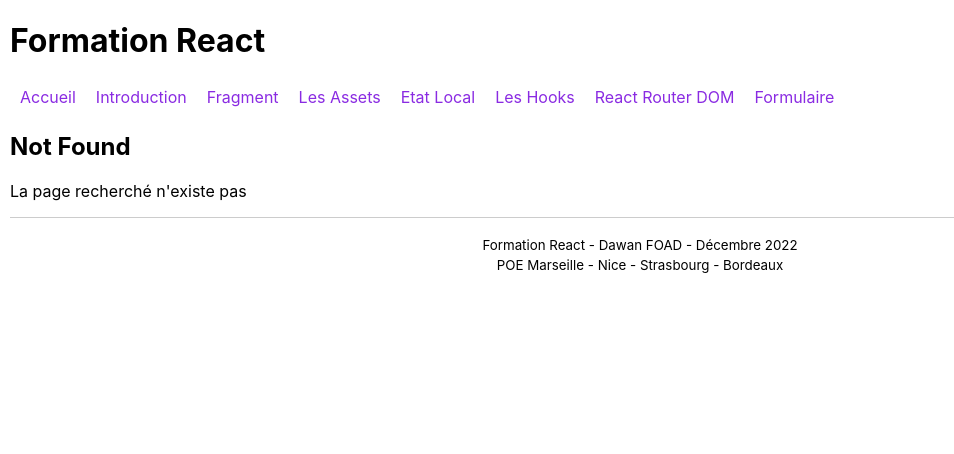
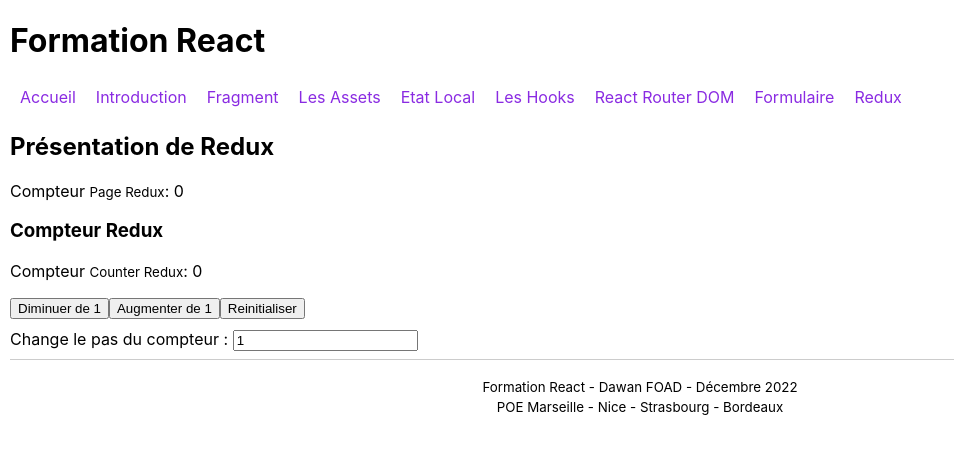
Before and after one commit to ToNnNo/reactW49, a React (Create React App) app: page /redux in a window 1280 px wide. Shown: the top 454 px of the page, without its empty margins (0-954 px from the left). Built offline with nearby package versions, Linux system fonts and the light colour scheme.

Commit message:
Redux: présentation, configuration, exemple

```diff
--- a/package.json
+++ b/package.json
@@ -3,11 +3,13 @@
   "version": "0.1.0",
   "private": true,
   "dependencies": {
+    "@reduxjs/toolkit": "^1.9.1",
     "@testing-library/jest-dom": "^5.16.5",
     "@testing-library/react": "^13.4.0",
     "@testing-library/user-event": "^13.5.0",
     "react": "^18.2.0",
     "react-dom": "^18.2.0",
+    "react-redux": "^8.0.5",
     "react-router-dom": "^6.4.4",
     "react-scripts": "5.0.1",
     "web-vitals": "^2.1.4"
--- /dev/null
+++ b/src/app/store.js
@@ -0,0 +1,8 @@
+import { configureStore } from "@reduxjs/toolkit";
+import counterSlice from "../slice/counterSlice";
+
+export default configureStore({
+  reducer: {
+    counter: counterSlice
+  }
+})
--- /dev/null
+++ b/src/component/CounterRedux.js
@@ -0,0 +1,36 @@
+import { useState } from "react";
+import { useDispatch, useSelector } from "react-redux";
+import { decrease, increase, reset } from "../slice/counterSlice";
+
+export default function CounterRedux() {
+  // useSelector permet de demander un "state" se trouvant dans le store
+  const counter = useSelector( (state) => state.counter );
+  // useDispatch permet de déclencher les actions du reducer du store (fusion de l'ensemble des reducers fournis au store)
+  const dispatch = useDispatch();
+
+  const [step, setStep] = useState(1);
+
+  function dataChange(e) {
+    const value = e.target.value <= 0 ? 1 : e.target.value;
+    setStep( value );
+  }
+
+  return (
+    <>
+      <h3>Compteur Redux</h3>
+
+      <p>Compteur <small>Counter Redux</small>: { counter.value }</p>
+
+      <button onClick={ () => { dispatch(decrease({ step })) } }>Diminuer de { step }</button>
+      <button onClick={ () => { dispatch(increase({ step })) } }>Augmenter de { step }</button>
+
+      <button onClick={ () => { dispatch(reset()) } }>Reinitialiser</button>
+
+      <div style={{marginTop: '10px'}}>
+        <label htmlFor="step">Change le pas du compteur : </label>
+        <input type="number" name="step" id="step" min="1" value={step} onChange={ dataChange } />
+      </div>
+    </>
+  )
+
+}
--- a/src/index.js
+++ b/src/index.js
@@ -4,13 +4,17 @@ import './index.css';
 import App from './App';
 import reportWebVitals from './reportWebVitals';
 import { BrowserRouter } from 'react-router-dom';
+import { Provider } from 'react-redux';
+import store from './app/store';
 
 const root = ReactDOM.createRoot(document.getElementById('root'));
 root.render(
   <React.StrictMode>
-    <BrowserRouter>
-      <App />
-    </BrowserRouter>
+    <Provider store={store}>
+      <BrowserRouter>
+        <App />
+      </BrowserRouter>
+    </Provider>
   </React.StrictMode>
 );
 
--- /dev/null
+++ b/src/page/Redux.js
@@ -0,0 +1,16 @@
+import CounterRedux from "../component/CounterRedux";
+import { useSelector } from 'react-redux';
+
+export default function Redux() {
+  const counter = useSelector( (state) => state.counter );
+
+  return (
+    <>
+      <h2>Présentation de Redux</h2>
+
+      <p>Compteur <small>Page Redux</small>: { counter.value }</p>
+
+      <CounterRedux />
+    </>
+  );
+}
--- a/src/router/Main.js
+++ b/src/router/Main.js
@@ -9,6 +9,7 @@ import RouterDOM from "../page/RouterDOM";
 import DetailUser from "../page/DetailUser";
 import NotFound from "../page/error/NotFound";
 import Formulaire from "../page/Formulaire";
+import Redux from "../page/Redux";
 
 export default function Main() {
   return (
@@ -22,6 +23,7 @@ export default function Main() {
       <Route path="user/:id" element={ <DetailUser />} />
       <Route path="router/*" element={ <RouterDOM /> } />
       <Route path="formulaire" element={ <Formulaire /> } />
+      <Route path="redux" element={ <Redux /> } />
 
       <Route path="*" element={ <NotFound /> } />
     </Routes>
--- a/src/router/Nav.js
+++ b/src/router/Nav.js
@@ -28,6 +28,9 @@ export default function Nav() {
         <li>
           <Link to="/formulaire">Formulaire</Link>
         </li>
+        <li>
+          <Link to="/redux">Redux</Link>
+        </li>
       </ul>
     </nav>
   );
--- /dev/null
+++ b/src/slice/counterSlice.js
@@ -0,0 +1,28 @@
+import { createSlice } from "@reduxjs/toolkit";
+
+export const counterSlice = createSlice({
+  name: 'counter',
+  initialState: {
+    value: 0
+  },
+  reducers: {
+    increase: (state, action) => {
+      /*console.log(action.payload.step);
+      state.value += 1;*/ // immer nous permet de modifier les valeurs du state
+
+      state.value += parseInt(action.payload.step);
+    },
+    decrease: (state, action) => {
+      // state.value -= 1;
+
+      state.value -= action.payload.step;
+    },
+    reset: (state) => {
+      state.value = 0;
+    }
+  }
+});
+
+export const { increase, decrease, reset } = counterSlice.actions;
+
+export default counterSlice.reducer;
```
Also changed, not shown: 1 other file (tests, documents, lock files or other folders).
